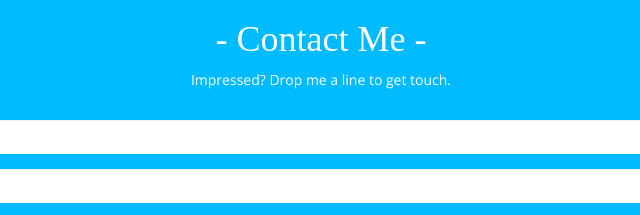
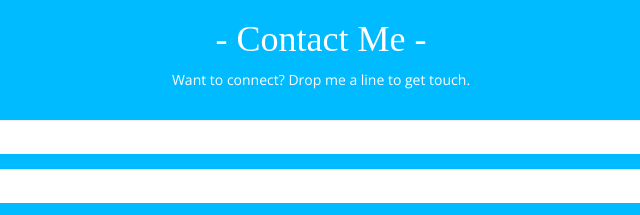
Before and after one commit to vkandamath/vkandamath.github.io, a plain HTML site: page index.html in a window 1280 px wide. Shown: the part 5712-5927 px from the top of the page, 319-959 px from the left. Drawn offline with nearby package versions, Linux system fonts and the light colour scheme.

Commit message:
content modification

```diff
--- a/index.html
+++ b/index.html
@@ -330,7 +330,7 @@
                 <div class="row">
                     <div class="col-md-12">
                         <h1 style="color: white" class="section-subheading">- Contact Me -</h1>
-                        <p style="text-align: center; color: white">Impressed? Drop me a line to get touch.</p>
+                        <p style="text-align: center; color: white">Want to connect? Drop me a line to get touch.</p>
                         <br>
                         <form action="https://formspree.io/vkandamath@gmail.com" method="POST">
                             <div class="form-group">
```
